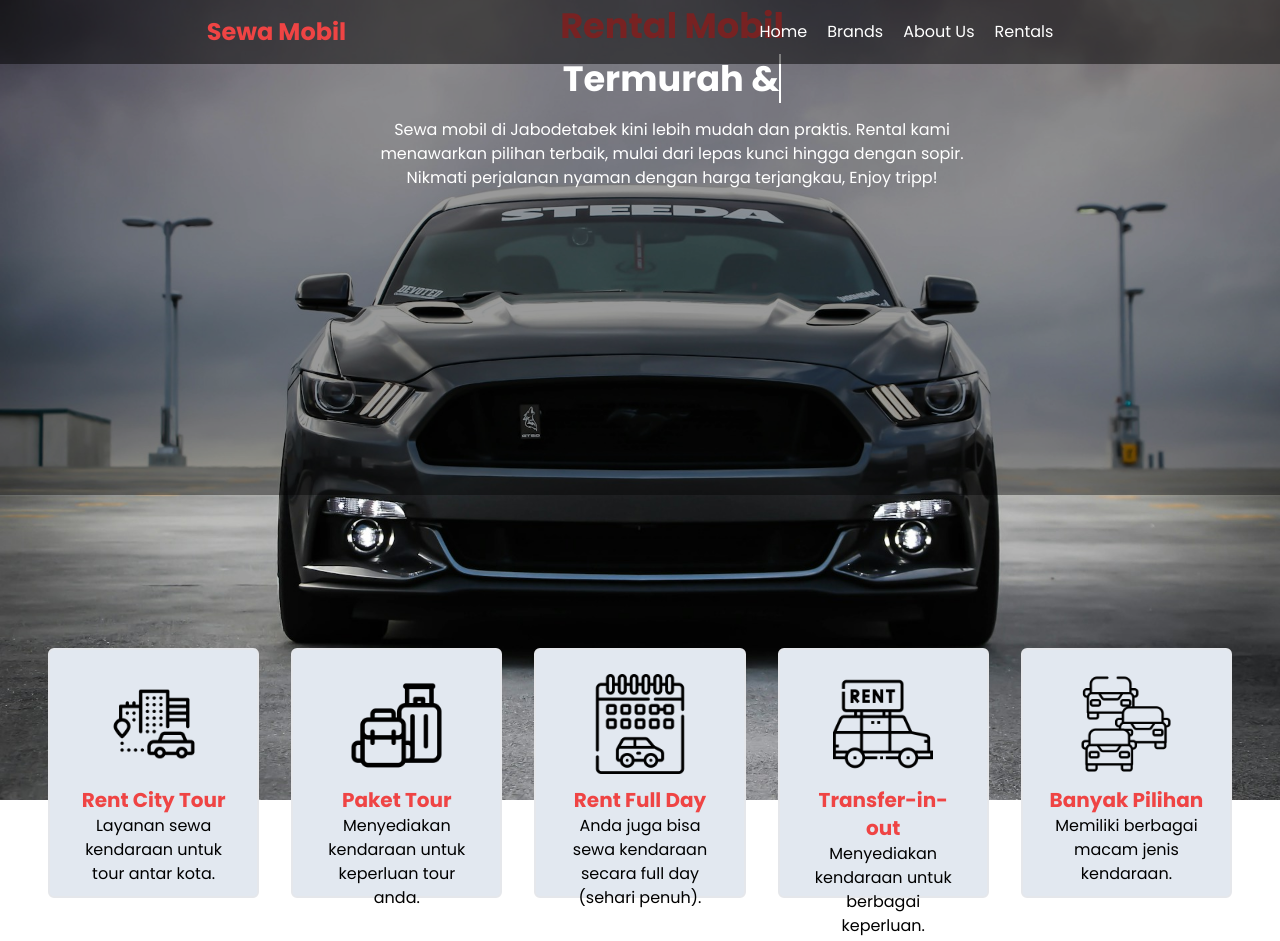
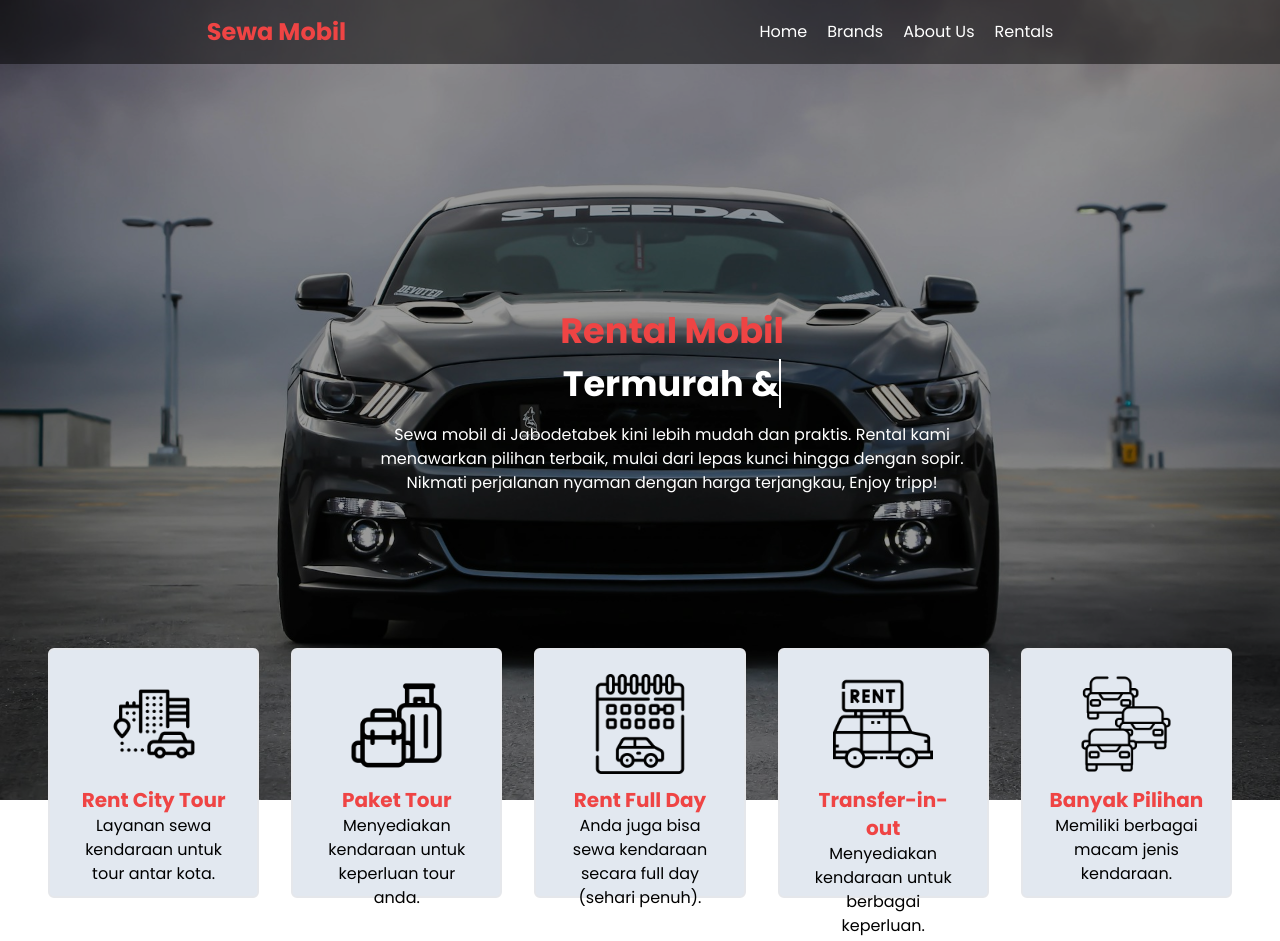
Before and after one commit to Mhdhafin/Web-rental-mobil, a website: page index.html in a window 1280 px wide. Shown: the top 941 px of the page. Drawn offline with nearby package versions, Linux system fonts and the light colour scheme.

Commit message:
Update style.css

```diff
--- a/src/style.css
+++ b/src/style.css
@@ -6,7 +6,7 @@
   scroll-behavior: smooth;
 }
 
-#home {
+.hero {
   height: 100vh;
   background-position: center;
   background-image: url('/dist/img/tank.jpg');
```
